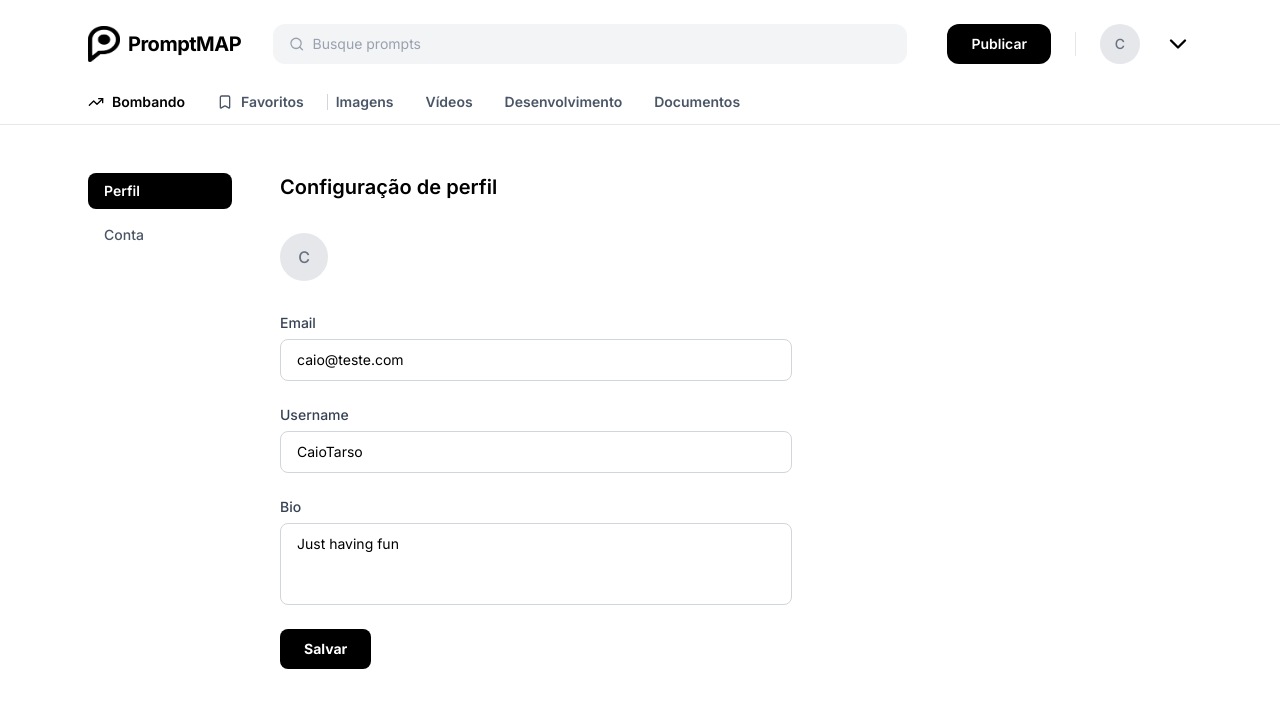
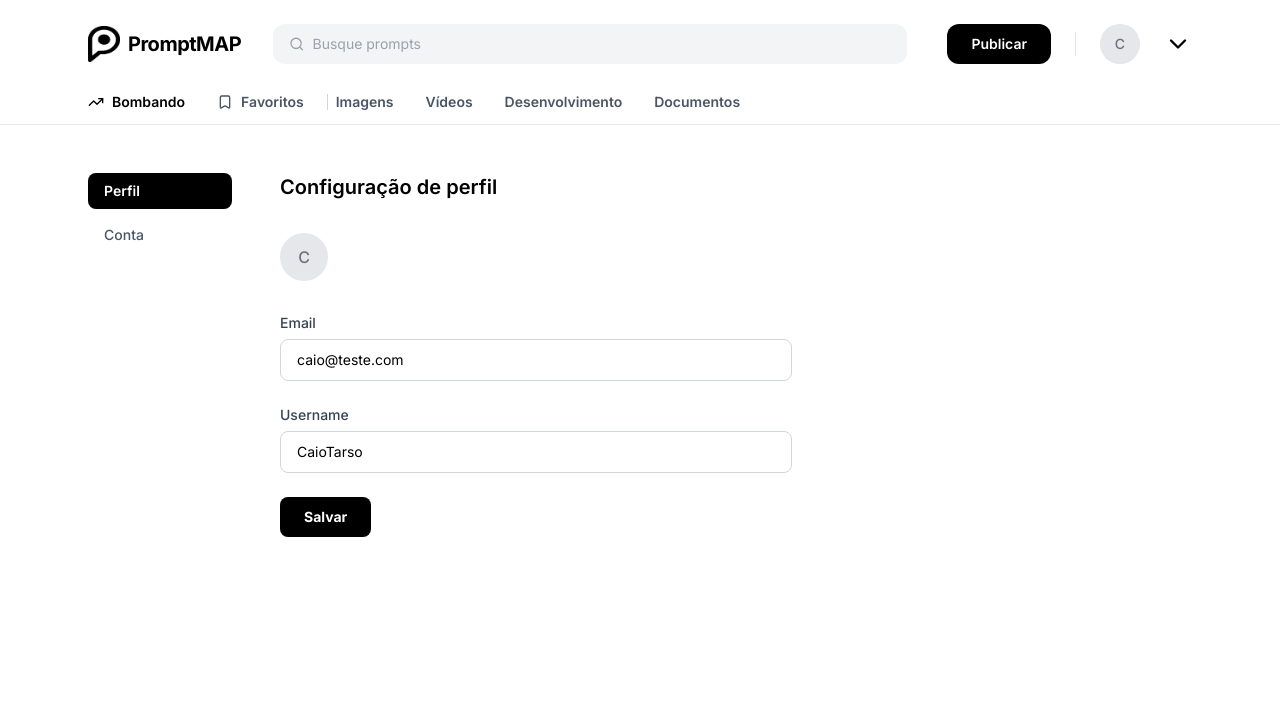
Before and after one commit to CaioTarso/promptmap-frontend, a Vue app: page /profile/edit in a window 1280 px wide. Shown: the top 708 px of the page. Built offline with nearby package versions, Linux system fonts and the light colour scheme.

Commit message:
refactor: remove bio field from user profile and comment out search component in home page

```diff
--- a/src/pages/app/Home.vue
+++ b/src/pages/app/Home.vue
@@ -98,7 +98,7 @@ const toggleBookmark = (post) => {
 
     <main class="max-w-6xl mx-auto px-6 py-8">
 
-      <div class="flex items-center gap-4 mb-10">
+      <!-- <div class="flex items-center gap-4 mb-10">
         <div class="flex items-center bg-[#efefef] px-3 py-1.5 rounded-lg w-48">
           <Search class="w-4 h-4 text-gray-400 mr-2" />
           <input
@@ -112,7 +112,7 @@ const toggleBookmark = (post) => {
         <button class="p-2 hover:bg-gray-100 rounded-lg transition-colors">
           <Bookmark class="w-5 h-5 text-black" />
         </button>
-      </div>
+      </div> -->
 
       <div class="grid grid-cols-1 sm:grid-cols-2 md:grid-cols-3 gap-x-6 gap-y-10">
         <PostCard
--- a/src/pages/app/Profile.vue
+++ b/src/pages/app/Profile.vue
@@ -9,7 +9,6 @@ const router = useRouter();
 const user = ref({
   name: 'CaioTarso',
   email: 'caio@teste.com',
-  bio: 'Just having fun',
   avatar: ''
 });
 
@@ -89,7 +88,6 @@ const toggleBookmark = (post) => {
 
         <div class="pt-2 flex flex-col gap-1">
           <span class="text-sm text-gray-500">{{ user.email }}</span>
-          <span class="text-sm text-gray-500">{{ user.bio }}</span>
         </div>
       </div>
 
--- a/src/pages/app/ProfileConfig.vue
+++ b/src/pages/app/ProfileConfig.vue
@@ -63,14 +63,7 @@ const saveProfile = () => {
             />
           </div>
 
-          <div class="flex flex-col gap-1.5">
-            <label class="text-sm font-medium text-gray-700">Bio</label>
-            <textarea
-              v-model="user.bio"
-              rows="3"
-              class="w-full px-4 py-2.5 border border-gray-300 rounded-lg text-sm text-black outline-none focus:border-black transition-colors resize-none"
-            ></textarea>
-          </div>
+
 
           <div>
             <button
```
